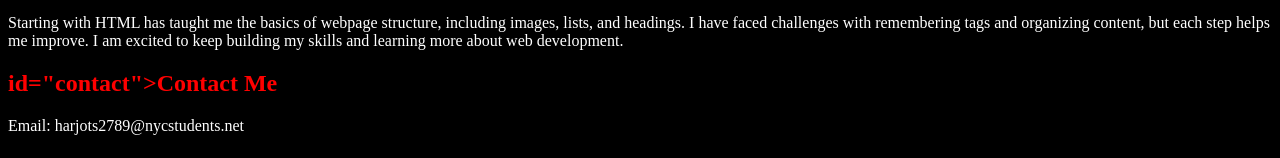
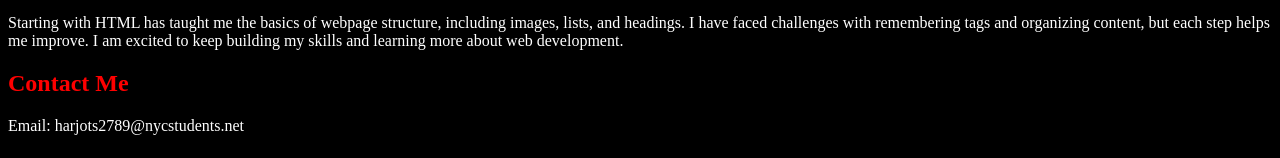
Before and after one commit to Harjot478/sophmore_repository, a plain HTML site: page index.html in a window 1280 px wide. Shown: the part 1048-1206 px from the top of the page. Drawn offline with Linux system fonts and the light colour scheme.

Commit message:
Update index.html

```diff
--- a/index.html
+++ b/index.html
@@ -75,7 +75,7 @@
 I have faced challenges with remembering tags and organizing content, but each step helps me improve.
 I am excited to keep building my skills and learning more about web development.</p>
 
-       <h2> id="contact">Contact Me</h2>
+       <h2>Contact Me</h2>
   <p>Email: harjots2789@nycstudents.net</p>
 
 
```
